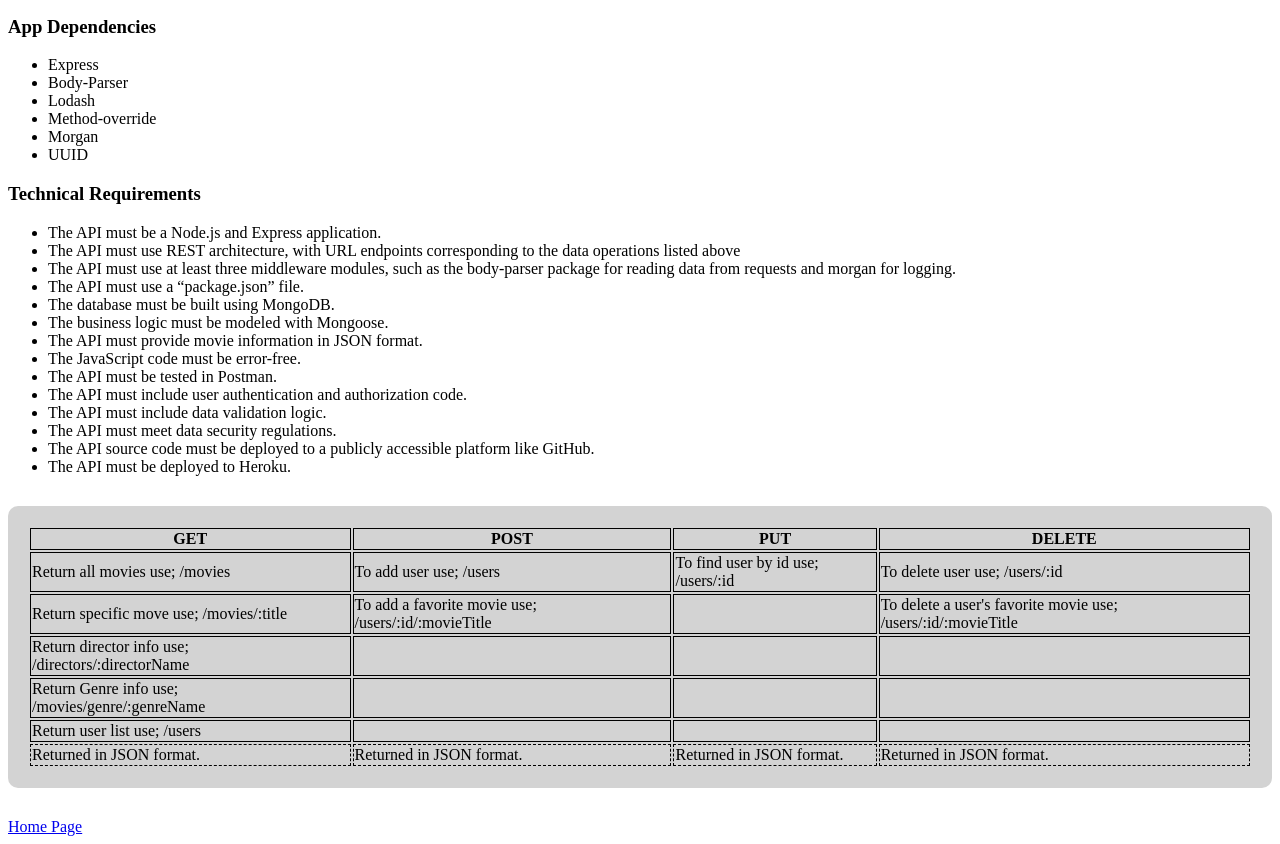
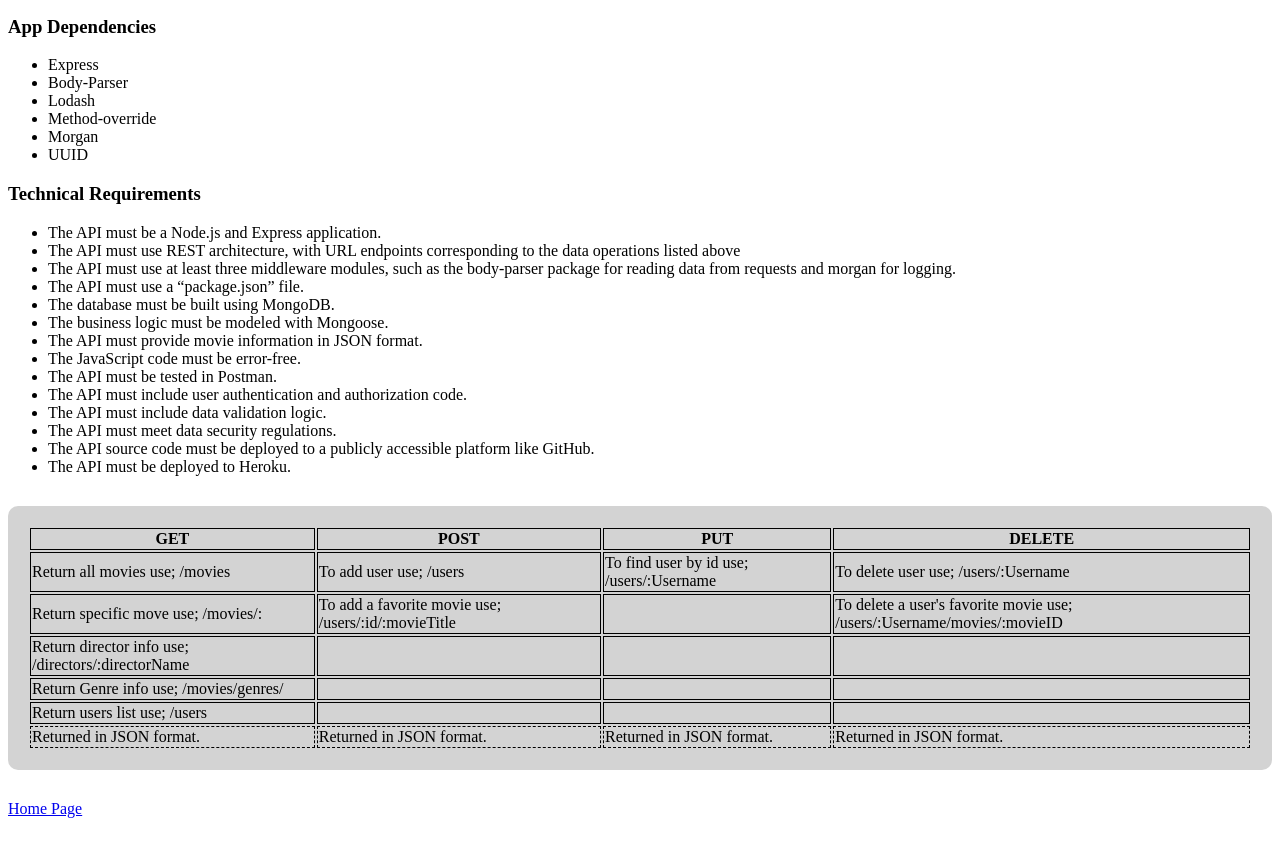
Before and after one commit to warpedpuppy/nick-movie-netlify, a website: page public/documentation.html in a window 1280 px wide. Shown: the part 101-945 px from the top of the page. Drawn offline with Linux system fonts and the light colour scheme.

Commit message:
Update documentation.html
Update to methods on table

```diff
--- a/public/documentation.html
+++ b/public/documentation.html
@@ -60,14 +60,17 @@
       <tr>
         <td>Return all movies use; /movies</td>
         <td>To add user use; /users</td>
-        <td>To find user by id use; /users/:id</td>
-        <td>To delete user use; /users/:id</td>
+        <td>To find user by id use; /users/:Username</td>
+        <td>To delete user use; /users/:Username</td>
       </tr>
       <tr>
-        <td>Return specific move use; /movies/:title</td>
+        <td>Return specific move use; /movies/:</td>
         <td>To add a favorite movie use; /users/:id/:movieTitle</td>
         <td></td>
-        <td>To delete a user's favorite movie use; /users/:id/:movieTitle</td>
+        <td>
+          To delete a user's favorite movie use;
+          /users/:Username/movies/:movieID
+        </td>
       </tr>
       <tr>
         <td>Return director info use; /directors/:directorName</td>
@@ -76,13 +79,13 @@
         <td></td>
       </tr>
       <tr>
-        <td>Return Genre info use; /movies/genre/:genreName</td>
+        <td>Return Genre info use; /movies/genres/</td>
         <td></td>
         <td></td>
         <td></td>
       </tr>
       <tr>
-        <td>Return user list use; /users</td>
+        <td>Return users list use; /users</td>
         <td></td>
         <td></td>
         <td></td>
```
